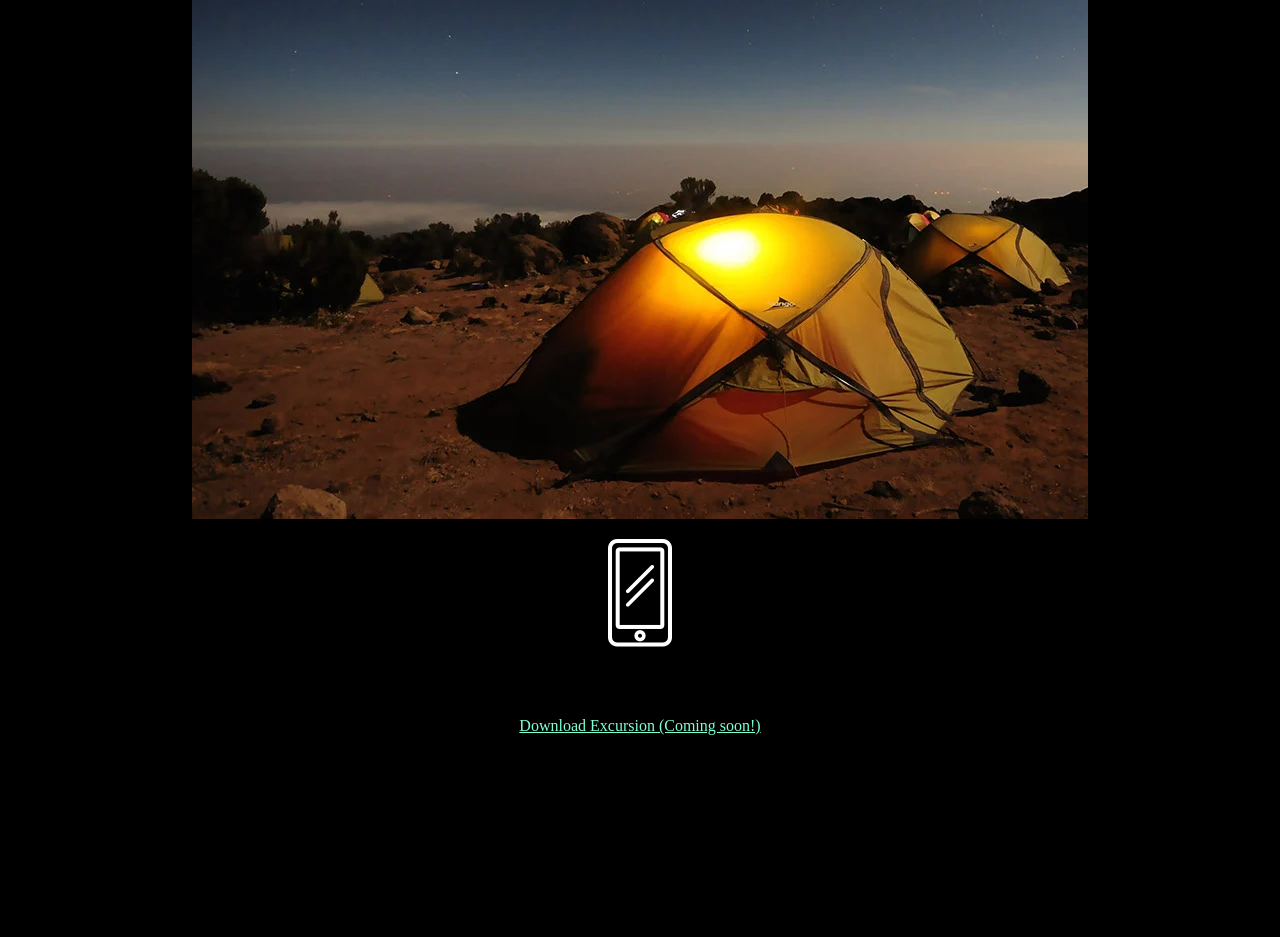
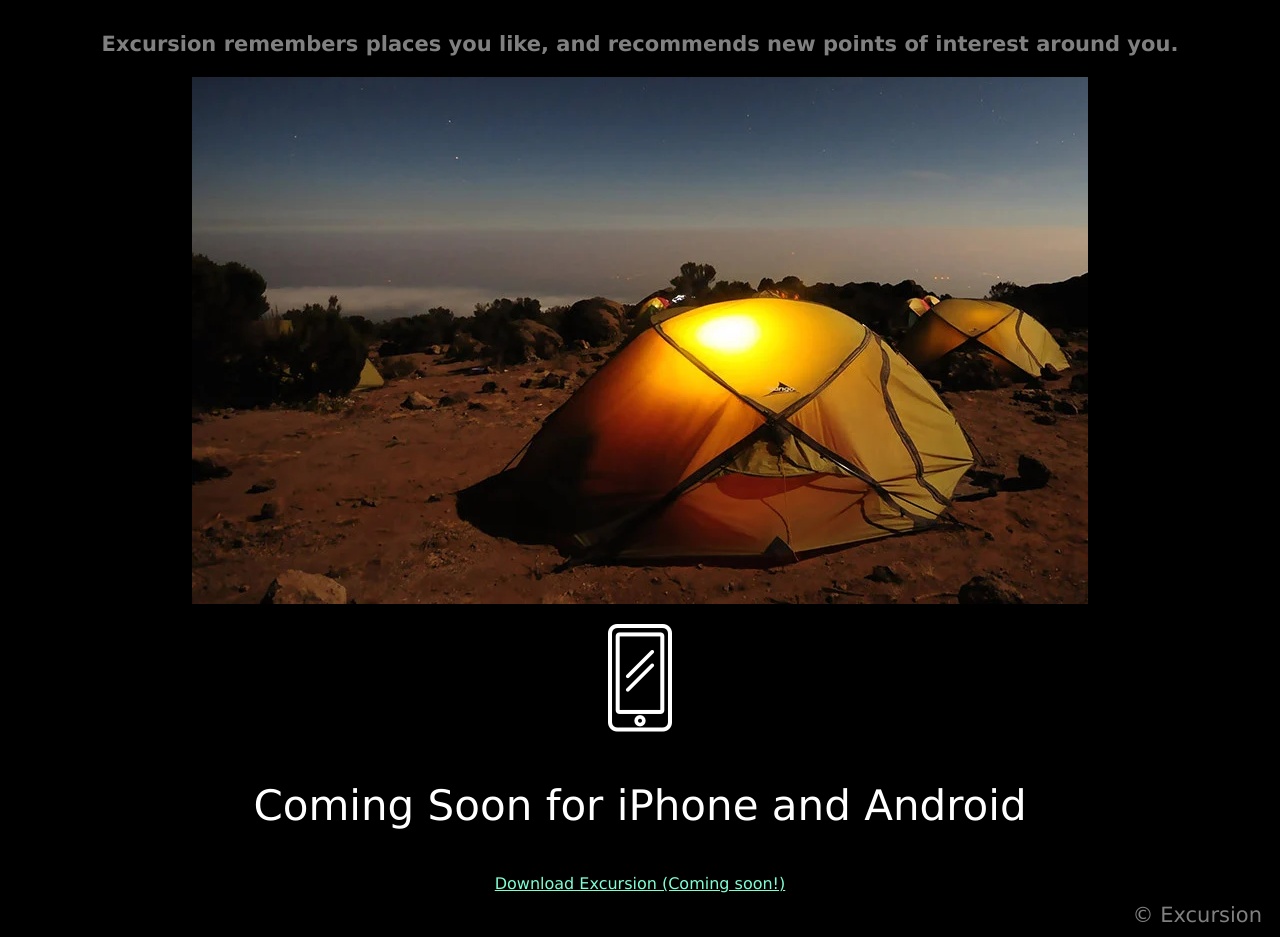
Before and after one commit to christopher-d-carter/excursion, a plain HTML site: page index.html in a window 1280 px wide. Shown: the part 422-1359 px from the top of the page. Before the commit the page ends 1175 px from the top, so only its background shows below. Drawn offline with Linux system fonts and the light colour scheme.

Commit message:
update style.css to include HTML style for page

```diff
--- a/css/style.css
+++ b/css/style.css
@@ -1,15 +1,15 @@
-html, body {
+html {
     width: 100%;
     height: 100%;
     margin: 0;
     padding: 0;
     background-color: black;
     text-align: center;
+    font-family: Verdana, Geneva, Tahoma, sans-serif;
+    font-weight: normal;
 }
 
-header{
-    font-family: Verdana, Geneva, Tahoma, sans-serif;
-    font-weight: normal;
+header {
     color: white;
     font-size: 50px;
     padding: 30px;
@@ -18,4 +18,34 @@ header{
 a {
     color: aquamarine;
     font-size: 16px;
+    padding-top: 10px;
+    padding-bottom: 20px;
 }
+
+main {
+    text-align: center;
+}
+
+h2 {
+    color: white;
+    text-align: center;
+    font-family: Verdana, Geneva, Tahoma, sans-serif;
+    font-size: 42px;
+    font-weight: 300;
+    padding: 10px;
+}
+
+h3 {
+    color: gray;
+    text-align: center;
+    font-family: Verdana, Geneva, Tahoma, sans-serif;
+    font-size: 21px;
+}
+
+footer {
+    color: gray;
+    text-align: right;
+    font-family: Verdana, Geneva, Tahoma, sans-serif;
+    font-size: 21px;
+    padding: 10px;
+}
```
